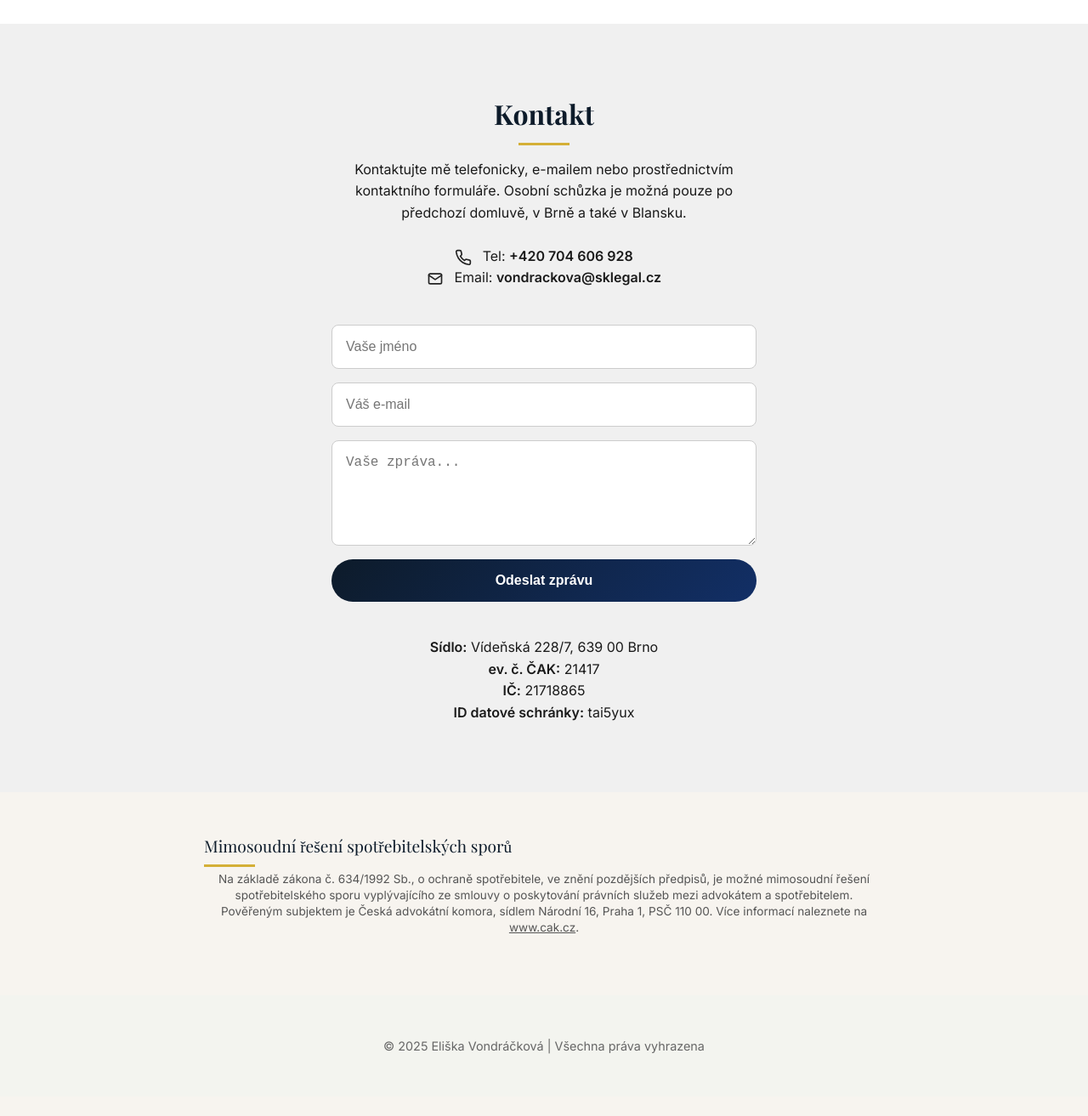
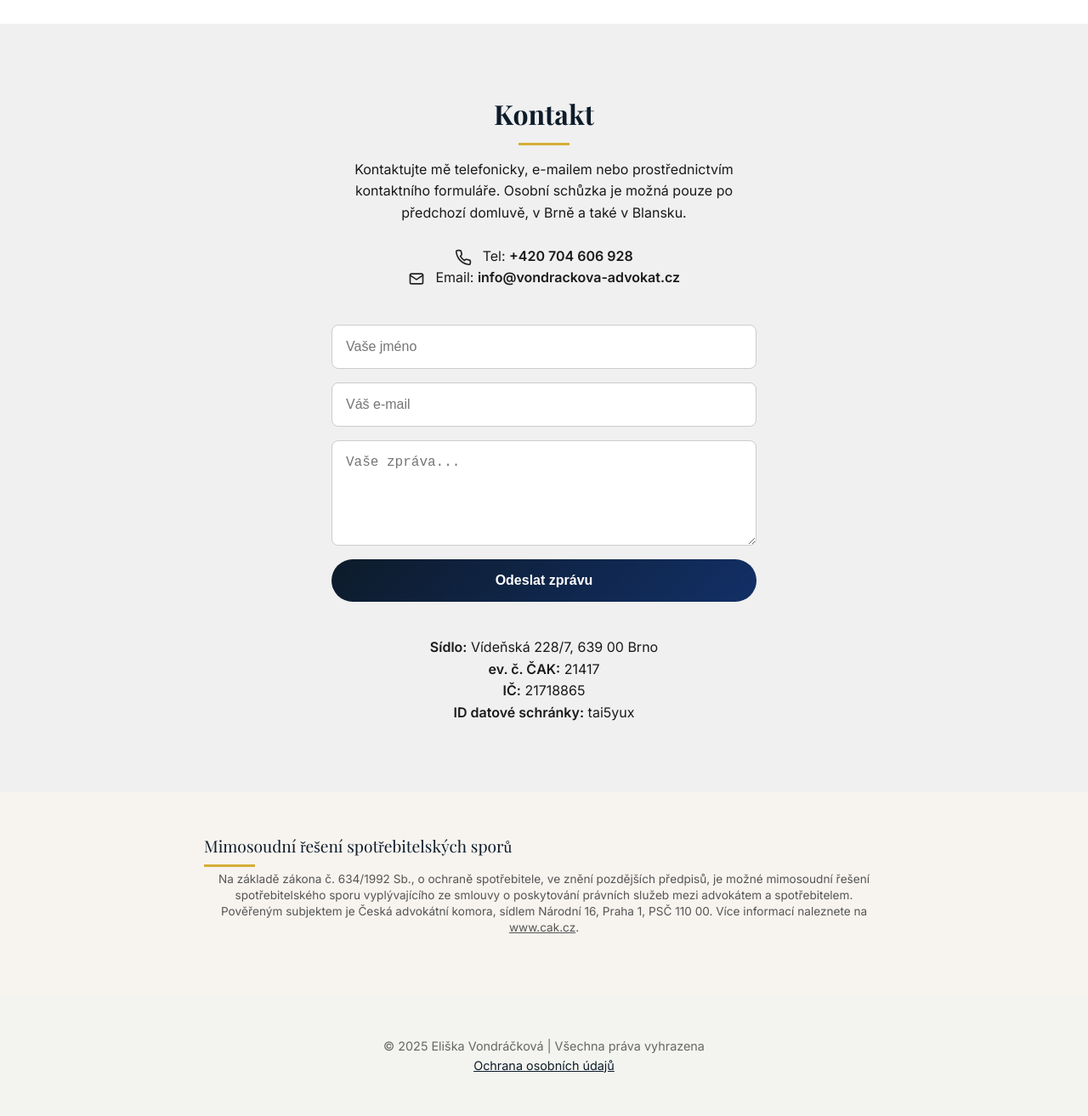
Before and after one commit to jakubvon/eliska_web, a plain HTML site: page index.html in a window 1280 px wide. Shown: the part 2613-3926 px from the top of the page at 85% size. Before the commit the page ends 3903 px from the top, so only its background shows below. Drawn offline with nearby package versions, Linux system fonts and the light colour scheme.

Commit message:
Update contact email and add privacy policy link
Updated contact email and added a privacy policy link in the footer.

```diff
--- a/index.html
+++ b/index.html
@@ -156,6 +156,16 @@ nav a:hover::after {
   width:100%;
 }
 
+.policy-link a {
+  text-decoration: underline;
+  color: #0d1b2a;
+  cursor: pointer;
+  transition: 0.2s;
+}
+
+.policy-link a:hover {
+  color: #d4af37;
+}
 
 
 /* Hero */
@@ -664,7 +674,7 @@ Kontaktujte mě telefonicky, e-mailem nebo prostřednictvím kontaktního formul
     <rect x="3" y="5" width="18" height="14" rx="2"/>
     <polyline points="3 7 12 13 21 7"/>
   </svg>
- Email: <strong>vondrackova@sklegal.cz</strong><br><br>
+ Email: <strong>info@vondrackova-advokat.cz</strong><br><br>
 </p>
 <form id="contactForm" action="https://formspree.io/f/xrbvwjoj" method="POST">
   <input type="text" name="name" placeholder="Vaše jméno" required>
@@ -696,7 +706,12 @@ Kontaktujte mě telefonicky, e-mailem nebo prostřednictvím kontaktního formul
 
 <button class="contact-btn">Kontaktujte nás</button>
 
-<footer>© 2025 Eliška Vondráčková | Všechna práva vyhrazena</footer>
+<footer>© 2025 Eliška Vondráčková | Všechna práva vyhrazena
+  <p class="policy-link">
+    <a href="GDPR_.pdf" target="_blank">Ochrana osobních údajů</a>
+  </p>
+
+</footer>
 
 <script>
   document.getElementById("contactForm").addEventListener("submit", function() {
```
